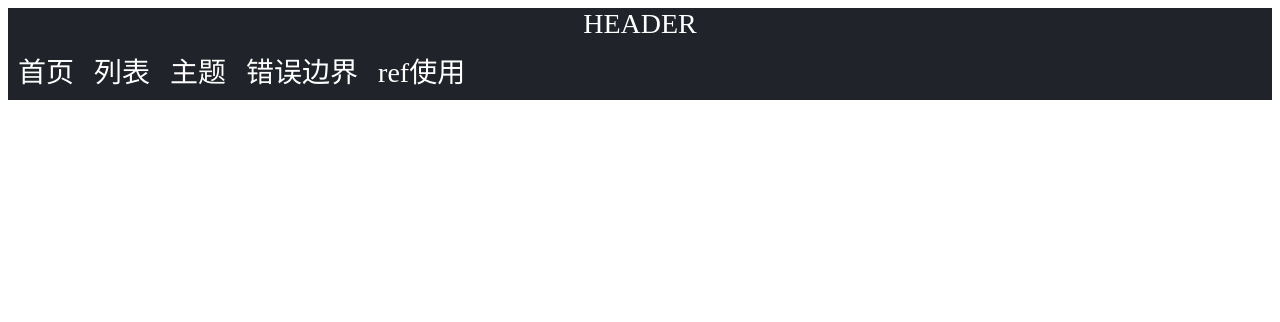
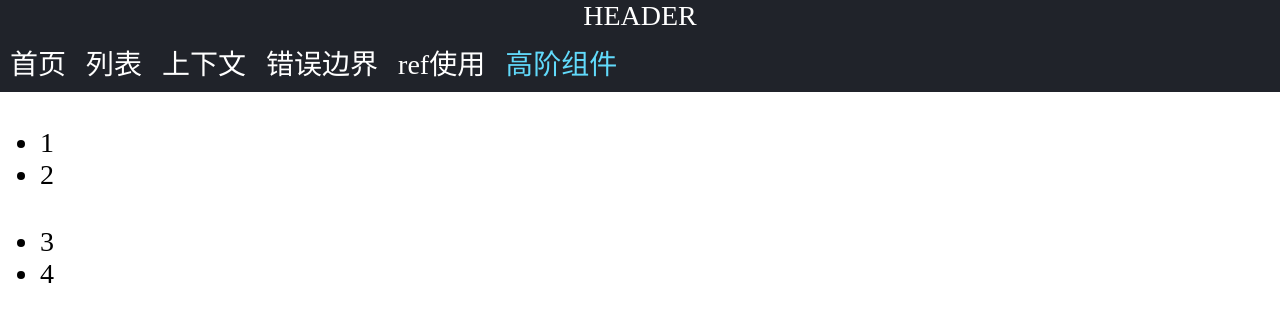
Before and after one commit to life-plant/react-app, a React (Create React App) app: page /hoc in a window 1280 px wide. Shown: the top 322 px of the page. Built offline with nearby package versions, Linux system fonts and the light colour scheme.

Commit message:
高阶组件

```diff
--- a/public/index.html
+++ b/public/index.html
@@ -10,6 +10,7 @@
       content="Web site created using create-react-app"
     />
     <link rel="apple-touch-icon" href="%PUBLIC_URL%/logo192.png" />
+    <script src="https://apps.bdimg.com/libs/jquery/2.1.4/jquery.min.js"></script>
     <!--
       manifest.json provides metadata used when your web app is installed on a
       user's mobile device or desktop. See https://developers.google.com/web/fundamentals/web-app-manifest/
--- a/src/common/router-config.js
+++ b/src/common/router-config.js
@@ -6,10 +6,10 @@ import { lazy } from 'react';
 const Index = lazy(() => import('src/pages/index'));
 const Detail = lazy(() => import('src/pages/detail'));
 const List = lazy(() => import('src/pages/list'));
-const Theme = lazy(() => import('src/pages/theme'));
+const Context = lazy(() => import('src/pages/context'));
 const errorBoundary = lazy(() => import('src/pages/error-boundary'));
 const refCom = lazy(() => import('src/pages/ref-com'));
-
+const HOC = lazy(() => import('src/pages/hoc'));
 
 const routerConfig = [
   {
@@ -25,9 +25,9 @@ const routerConfig = [
     showInNav: true,
   },
   {
-    path: '/theme',
-    navName: '主题',
-    component: Theme,
+    path: '/context',
+    navName: '上下文',
+    component: Context,
     showInNav: true,
   },
   {
@@ -43,6 +43,12 @@ const routerConfig = [
     showInNav: true,
   },
   {
+    path: '/hoc',
+    navName: '高阶组件',
+    component: HOC,
+    showInNav: true,
+  },
+  {
     path: '/detail/:id',
     navName: '详情',
     component: Detail,
--- /dev/null
+++ b/src/pages/hoc/conponents/hoc-content.js
@@ -0,0 +1,18 @@
+import React from "react";
+
+
+export default class HOCContent extends React.Component {
+    render() {
+        console.log(this.props.list);
+        return (
+            <div>
+                <h2>{this.props.title}</h2>
+                <ul className="list">
+                    {
+                        this.props.list.map((item, index) => <li className="item" key={index}>{item.text}</li>)
+                    }
+                </ul>
+            </div>
+        )
+    }
+}
--- /dev/null
+++ b/src/pages/hoc/conponents/hoc-maker.js
@@ -0,0 +1,21 @@
+import React from 'react';
+
+// 类似于mixin
+export default function hocMaker(Com, dataMaker) {
+    return class HOC extends React.Component {
+        constructor(props) {
+            super(props);
+            this.state = {};
+            dataMaker().then((list) => {
+                this.setState({
+                    list
+                })
+            })
+        }
+        render() {
+            return (
+                <Com {...this.props} list={this.state.list || []}></Com>
+            )
+        }
+    }
+}
--- /dev/null
+++ b/src/pages/hoc/index.js
@@ -0,0 +1,20 @@
+import React from 'react';
+import hocMaker from './conponents/hoc-maker';
+import HOCContent from './conponents/hoc-content';
+import {getList1, getList2} from 'src/service/hoc';
+
+
+class HocPage extends React.Component {
+    render() {
+        let List1 = hocMaker(HOCContent, getList1);
+        let List2 = hocMaker(HOCContent, getList2);
+        return (
+            <div>
+                <List1></List1>
+                <List2></List2>
+            </div>
+        )
+    }
+}
+
+export default HocPage;
--- a/src/scss/common.scss
+++ b/src/scss/common.scss
@@ -1,5 +1,7 @@
 body {
     font-size: 28px;
+    margin: 0;
+    padding: 0;
 }
 
 * {
--- /dev/null
+++ b/src/service/hoc.js
@@ -0,0 +1,35 @@
+export function getList1() {
+    return new Promise((resolve) => {
+        setTimeout(() => {
+            let data = {
+                code: 0,
+                data: [{
+                    text: 1
+                  },
+                  {
+                    text: 2
+                  }
+                ]
+            }
+            resolve(data.data);
+        }, 2000)
+    })
+}
+
+export function getList2() {
+    return new Promise((resolve) => {
+        setTimeout(() => {
+            let data = {
+                code: 0,
+                data: [{
+                    text: 3
+                  },
+                  {
+                    text: 4
+                  }
+                ]
+            }
+            resolve(data.data);
+        }, 2000)
+    })
+}
```
Also changed, not shown: src/pages/context/components/theme-context.js (renamed from src/pages/theme/components/theme-context.js), src/pages/context/components/theme1.js (renamed from src/pages/theme/components/theme1.js), src/pages/context/components/theme2.js (renamed from src/pages/theme/components/theme2.js), src/pages/context/index.js (renamed from src/pages/theme/index.js), src/pages/context/index.scss (added).
